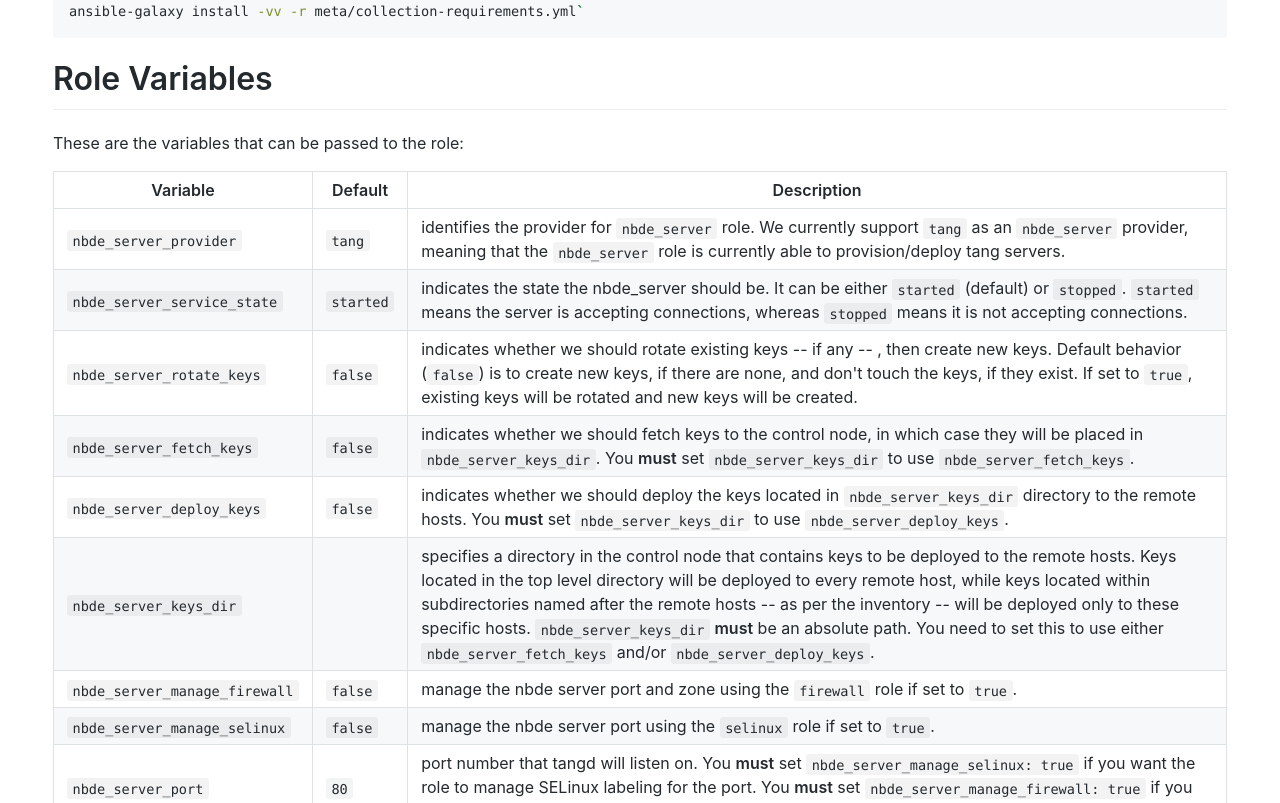
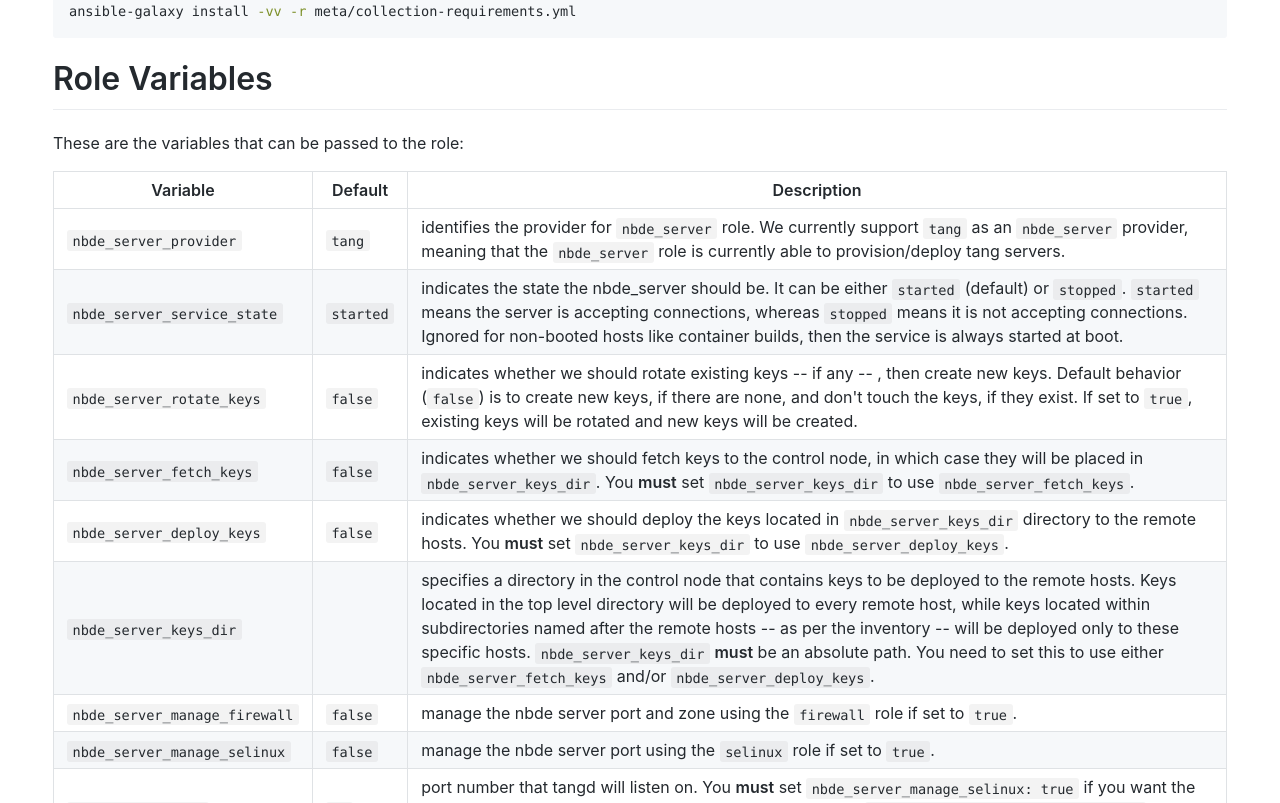
Before and after one commit to linux-system-roles/nbde_server, a plain HTML site: page docs/index.html in a window 1280 px wide. Shown: the part 1184-1987 px from the top of the page. Drawn offline with Linux system fonts and the light colour scheme.

Commit message:
Update README.html for latest

```diff
--- a/docs/index.html
+++ b/docs/index.html
@@ -201,7 +201,7 @@ can set up tang servers.</p>
 <code>meta/collection-requirements.yml</code>. These are not
 automatically installed. You must install them like this:</p>
 <div class="sourceCode" id="cb1"><pre
-class="sourceCode bash"><code class="sourceCode bash"><span id="cb1-1"><a href="#cb1-1" aria-hidden="true" tabindex="-1"></a><span class="ex">ansible-galaxy</span> install <span class="at">-vv</span> <span class="at">-r</span> meta/collection-requirements.yml<span class="kw">`</span></span></code></pre></div>
+class="sourceCode bash"><code class="sourceCode bash"><span id="cb1-1"><a href="#cb1-1" aria-hidden="true" tabindex="-1"></a><span class="ex">ansible-galaxy</span> install <span class="at">-vv</span> <span class="at">-r</span> meta/collection-requirements.yml</span></code></pre></div>
 <h1 id="role-variables">Role Variables</h1>
 <p>These are the variables that can be passed to the role:</p>
 <table>
@@ -227,7 +227,9 @@ able to provision/deploy tang servers.</td>
 <td>indicates the state the nbde_server should be. It can be either
 <code>started</code> (default) or <code>stopped</code>.
 <code>started</code> means the server is accepting connections, whereas
-<code>stopped</code> means it is not accepting connections.</td>
+<code>stopped</code> means it is not accepting connections. Ignored for
+non-booted hosts like container builds, then the service is always
+started at boot.</td>
 </tr>
 <tr>
 <td><code>nbde_server_rotate_keys</code></td>
```
Also changed, not shown: latest/README.html (+4 -2 lines).
